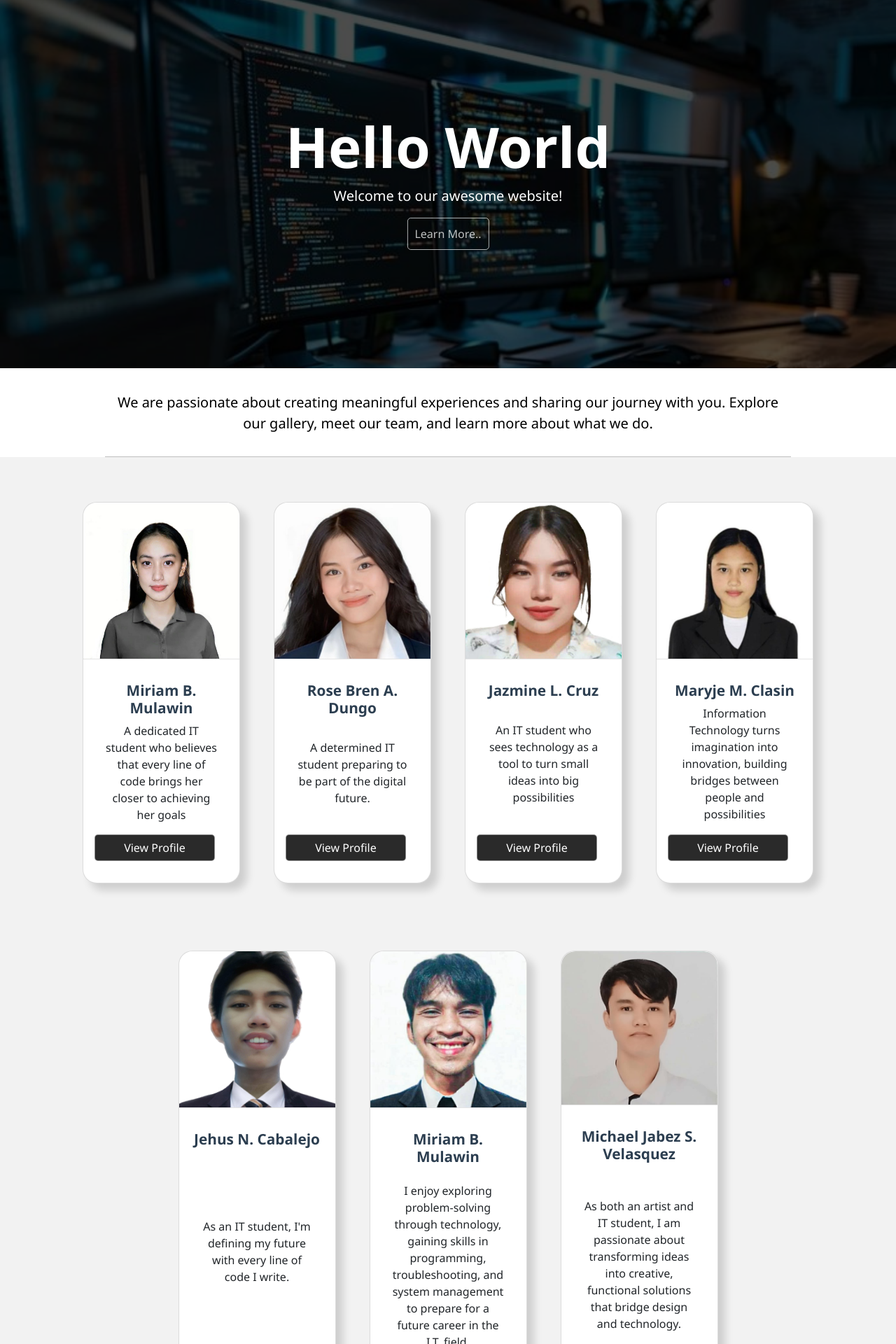
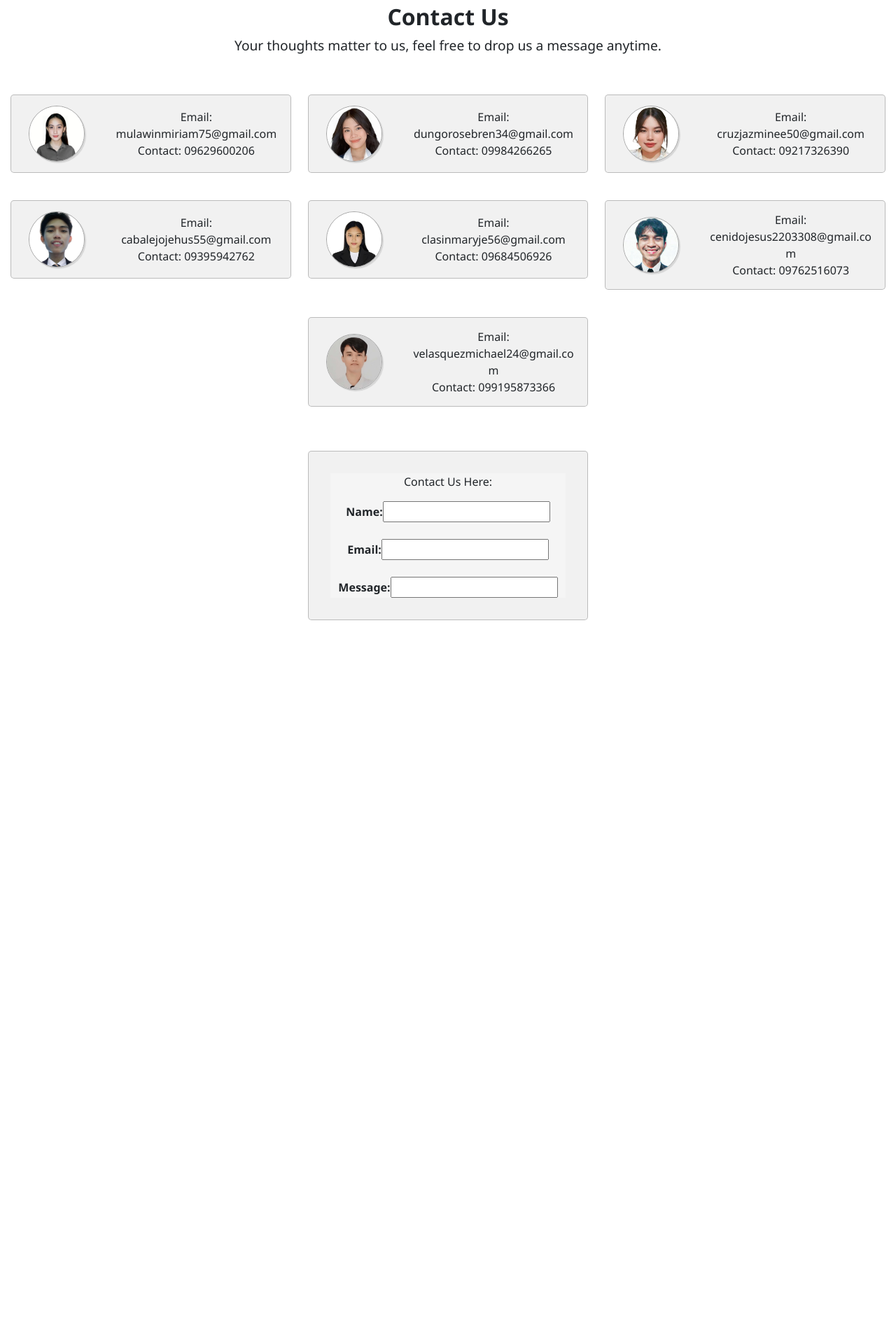
Before and after one commit to miriammulawin/GROUP-PROJECT, a React app: page /contact in a window 1280 px wide. Shown: the part 100-2020 px from the top of the page at 70% size. After the commit the page ends 1034 px from the top, so only its background shows below. Built offline with nearby package versions, Linux system fonts and the light colour scheme; the HTML template or start-up script is replaced by a standard one.

Commit message:
complete version

```diff
--- a/src/About.jsx
+++ b/src/About.jsx
@@ -8,32 +8,39 @@ import jii from "./img/jii.jpg";
 import je from "./img/je.jpg";
 import mj from "./img/mj.jpg";
 import jc from "./img/jc.jpg";
+// import { useNavigate } from "react-router-dom";
+// import Home from "./Home";
 
-function About() {
+
+
+function About () {
+
+  // const navigate = useNavigate();
+
+  // const openNew=()=>{
+  //  navigate("/")
+  // }
+
 return (
   <>
-    <div className="about">
-      <div className="bn text-black text-center ">
-        <br />
-        <p className="lead mt-4 py-3">
+    <div className="about" id="about">
+
+      <div className="bn text-black text-center mt-5">
+        <h2 className="fw-bold mb-2">About Us</h2>
+
+        <p className="lead ">
           We are passionate about creating meaningful experiences and sharing
           our journey with you. Explore our gallery, meet our team, and learn
           more about what we do.
         </p>
-        <hr />
+        <br />
       </div>
 
-      <div className="container px-5 py-5 mt-3">
+      <div className="container px-5 py-3 mt-3 ">
         <div className="row g-5 mb-5 ">
 
-          {/* ETO YUNG MGA CARD
-           GAYAHIN NYO YUNG SAKIN IUPLOAD NYO YUNG 2BY2 IMAGE NYO
-           THEN MAG LAGAY KAYO 1 SENTENCE NG DESCRIPTION NYO OR ANYTHING BASTA RELATED SA COURSE NATIN */}
           <div className="col-md-3 col-sm-6">
             <div className="card">
-
-              {/* dito nmn nyo tatawagin yung image na inimport nyo by calling kung
-              anong name ng image na inimport nyo */}
               <img src={mir} alt="" className="image card-img-top" />
               <div className="card-body text-center mt-3 bdy">
                 <h6>Miriam B. Mulawin</h6>
@@ -41,7 +48,7 @@ return (
                   A dedicated IT student who believes that every line of code
                   brings her closer to achieving her goals
                 </p>
-                <button className="btn">View Profile</button>
+                <button className="btn d-block mx-auto">View Profile</button>
               </div>
             </div>
           </div>
@@ -53,9 +60,10 @@ return (
               <div className="card-body text-center mt-3 bdy">
                 <h6>Rose Bren A. Dungo</h6>
                 <p className="description px-3">
-                 A determined IT student preparing to be part of the digital future.
+                  A determined IT student preparing to be part of the digital
+                  future.
                 </p>
-                <button className="btn">View Profile</button>
+                <button className="btn  d-block mx-auto">View Profile</button>
               </div>
             </div>
           </div>
@@ -67,10 +75,10 @@ return (
               <div className="card-body text-center mt-3 bdy">
                 <h6>Jazmine L. Cruz</h6>
                 <p className="description px-3">
-                 An IT student who sees technology as a tool to
-                 turn small ideas into big possibilities
+                  An IT student who sees technology as a tool to turn small
+                  ideas into big possibilities
                 </p>
-                <button className="btn">View Profile</button>
+                <button className="btn  d-block mx-auto">View Profile</button>
               </div>
             </div>
           </div>
@@ -85,7 +93,7 @@ return (
                   Information Technology turns imagination into innovation,
                   building bridges between people and possibilities
                 </p>
-                <button className="btn">View Profile</button>
+                <button className="btn  d-block mx-auto">View Profile</button>
               </div>
             </div>
           </div>
@@ -99,9 +107,10 @@ return (
               <div className="card-body text-center mt-3 bdy">
                 <h6>Jehus N. Cabalejo</h6>
                 <p className="description px-3">
-                  As an IT student, I'm defining my future with every line of code I write.
+                  As an IT student, I'm defining my future with every line of
+                  code I write.
                 </p>
-                <button className="btn">View Profile</button>
+                <button className="btn  d-block mx-auto">View Profile</button>
               </div>
             </div>
           </div>
@@ -111,13 +120,13 @@ return (
             <div className="card">
               <img src={jc} alt="" className="image card-img-top" />
               <div className="card-body text-center mt-3 bdy ">
-                <h6>Miriam B. Mulawin</h6>
+                <h6>Jesus Cenido</h6>
                 <p className="description px-3 mt-3">
-                  I enjoy exploring problem-solving through technology, gaining
-                  skills in programming, troubleshooting, and system management
-                  to prepare for a future career in the I.T. field.
+                  I enjoy exploring problem-solving through technology and
+                  system management to prepare for a future career in the I.T.
+                  field.
                 </p>
-                <button className="btn">View Profile</button>
+                <button className="btn  d-block mx-auto">View Profile</button>
               </div>
             </div>
           </div>
@@ -129,15 +138,18 @@ return (
               <div className="card-body text-center mt-3 bdy">
                 <h6>Michael Jabez S. Velasquez</h6>
                 <p className="description px-3 mt-3">
-                  As both an artist and IT student, I am passionate about transforming
-                  ideas into creative, functional solutions that bridge design and technology.
+                  As both an artist and IT student, I am passionate about
+                  transforming ideas into creative, functional solutions that
+                  bridge design and technology.
                 </p>
-                <button className="btn">View Profile</button>
+                <button className="btn  d-block mx-auto">View Profile</button>
               </div>
             </div>
           </div>
         </div>
       </div>
+
+  {/* <button className="btn-primary" onClick={handleClick}>click me</button> */}
     </div>
   </>
 );
--- a/src/App.jsx
+++ b/src/App.jsx
@@ -5,13 +5,19 @@ import Home from "./Home.jsx";
 import About from "./About.jsx";
 import Contact from "./Contact.jsx";
 
+
+
 function App() {
   return (
     <>
+
       <Navbar />
-     <Home/>
-     <About/>
-     <Contact/>
+
+      <Routes>
+        <Route path="/" element={<Home />}></Route>
+        <Route path="/contact" element={<Contact />}></Route>
+        <Route path="/about" element={<About />}></Route>
+      </Routes>
     </>
   );
 }
--- a/src/Contact.jsx
+++ b/src/Contact.jsx
@@ -13,104 +13,133 @@ import jc from "./img/jc.jpg";
 function Contact() {
   return (
     <>
-      <div className="section" id="contact">
-        <div className="contact">
+      <div className="contact text-center" id="contact">
+        <h2 className="fw-bold mb-2">Contact Us</h2>
         <p className="ctitle text-center ">
           Your thoughts matter to us, feel free to drop us a message anytime.{" "}
         </p>
+        <br />
         <div />
 
         <div className="id-container">
           <div className="row">
-              <div className="col-md-4">
+            <div className="col-md-4 mb-4">
               <div className="contact-card">
                 {/* dito nmn nyo tatawagin yung image na inimport nyo by calling kung
                   anong name ng image na inimport nyo */}
                 <img src={mir} alt="" />
                 <div className="info">
-                    <p>Email: mulawinmiriam75@gmail.com <br></br>
-                    Contact: 09629600206</p>
+                  <p>
+                    Email: mulawinmiriam75@gmail.com <br></br>
+                    Contact: 09629600206
+                  </p>
+                </div>
+              </div>
+            </div>
+
+            <div className="col-md-4 mb-4">
+              <div className="contact-card">
+                <img src={rose} alt="" />
+                <div className="info">
+                  <p>
+                    Email: dungorosebren34@gmail.com <br></br>
+                    Contact: 09984266265
+                  </p>
+                </div>
+              </div>
+            </div>
+
+            <div className="col-md-4 mb-4">
+              <div className="contact-card">
+                <img src={jaz} alt="" />
+                <div className="info">
+                  <p>
+                    Email: cruzjazminee50@gmail.com <br></br>
+                    Contact: 09217326390
+                  </p>
+                </div>
+              </div>
+            </div>
+          </div>
+        </div>
+
+        <div className="id-container">
+          <div className="row">
+            <div className="col-md-4 mb-4">
+              <div className="contact-card">
+                <img src={jii} alt="" />
+                <div className="info">
+                  <p>
+                    Email: cabalejojehus55@gmail.com <br></br>
+                    Contact: 09395942762
+                  </p>
                 </div>
               </div>
             </div>
 
             <div className="col-md-4">
-                <div className="contact-card">
-                  <img src={rose} alt="" />
+              <div className="contact-card mb-4">
+                <img src={je} alt="" />
                 <div className="info">
-                    <p>Email: dungorosebren34@gmail.com <br></br>
-                    Contact: 09984266265</p>
+                  <p>
+                    Email: clasinmaryje56@gmail.com <br></br>
+                    Contact: 09684506926
+                  </p>
                 </div>
               </div>
             </div>
 
             <div className="col-md-4">
-                <div className="contact-card">
-                  <img src={jaz} alt="" />
+              <div className="contact-card mb-4">
+                <img src={jc} alt="" />
                 <div className="info">
-                    <p>Email: cruzjazminee50@gmail.com <br></br>
-                    Contact: 09217326390</p>
+                  <p>
+                    Email: cenidojesus2203308@gmail.com <br></br>
+                    Contact: 09762516073
+                  </p>
                 </div>
               </div>
             </div>
-
-            </div>
-          </div>
-
-          <div className="id-container">
-            <div className="row">
-
-              <div className="col-md-4">
-                <div className="contact-card">
-                  <img src={jii} alt="" />
-                  <div className="info">
-                    <p>Email: cabalejojehus55@gmail.com <br></br>
-                    Contact: 09395942762</p>
-                  </div>
-                </div>
-              </div>
-
-              <div className="col-md-4">
-                <div className="contact-card">
-                  <img src={je} alt="" />
-                  <div className="info">
-                    <p>Email: clasinmaryje56@gmail.com <br></br>
-                    Contact: 09684506926</p>
-                  </div>
-                </div>
-              </div>
-
-              <div className="col-md-4">
-                <div className="contact-card">
-                  <img src={jc} alt="" />
-                  <div className="info">
-                    <p>Email: cenidojesus2203308@gmail.com <br></br>
-                    Contact: 09762516073</p>
-                  </div>
-                </div>
-              </div>
-
           </div>
         </div>
 
         <div className="id-container">
           <div className="row justify-content-center">
-
             <div className="col-md-4">
-                <div className="contact-card">
+              <div className="contact-card mb-4">
                 <img src={mj} alt="" />
                 <div className="info">
-                    <p>Email: velasquezmichaeljabez24@gmail.com <br></br>
-                    Contact: 099195873366</p>
+                  <p>
+                    Email: velasquezmichael24@gmail.com <br></br>
+                    Contact: 099195873366
+                  </p>
                 </div>
-                </div>
-              </div>
-
               </div>
             </div>
           </div>
           <br />
         </div>
+
+        <div className="id-container">
+          <div className="row justify-content-center">
+            <div className="col-md-4">
+              <div className="contact-card mb-4">
+                <div className="contactSection">
+                  <p>Contact Us Here:</p>
+                  <label htmlFor="">Name: </label>
+                  <input type="text" /> <br /> <br />
+                  <label htmlFor="">Email: </label>
+                  <input type="text" />
+                  <br /> <br />
+                  <label htmlFor="">Message: </label>
+                  <input type="text" />
+                </div>
+              </div>
+            </div>
+          </div>
+          <br />
+        </div>
+      </div>
     </>
   );
 }
--- a/src/index.css
+++ b/src/index.css
@@ -1,5 +1,5 @@
 body {
-  background-color: #f2f2f2;
+
   /* background-color: #c9c9c923; */
   font-family: "Segoe UI", sans-serif;
   overflow-x: hidden;
@@ -8,6 +8,11 @@ body {
 nav {
   background-color: #ffffff;
   border-bottom: 1px solid rgba(0, 0, 0, 0.315);
+
+}
+
+.routing{
+  margin-top: 100px;
 }
 
 .navigation a {
@@ -24,7 +29,7 @@ nav {
 
 .bn {
   background-color: white;
-  margin-top: -30px;
+  margin-top: 100px;
   padding: 0 150px 0 150px;
 }
 
@@ -67,10 +72,18 @@ nav {
   color: #2c3e50;
 }
 
+.offer-section{
+  border-bottom: 1px solid #00000023;
+}
+
 .image {
   border-radius: 20px 20px 0 0;
   border-bottom: 1px solid rgba(0, 0, 0, 0.1);
   transition: opacity 0.3s ease;
+}
+
+.about{
+  margin-top: 100px;
 }
 .card {
   height: 100%;
@@ -103,6 +116,7 @@ nav {
   border: 1px solid rgba(185, 185, 185, 0.674);
   width: 90%;
   margin-bottom: 15px;
+
 }
 
 .btn:hover {
@@ -111,45 +125,74 @@ nav {
 }
 
 .contact {
-  border-top: 1px solid rgb(168, 168, 168);
+
   padding-top: 35px;
   background-color: #ffffff;
 }
 
+.contact{
+  margin-top: 70px;
+}
 .ctitle {
-  font-size: 1.5rem;
-  font-weight: 700;
+  font-size: 1.2rem;
+  font-weight: 400;
 }
 .id-container {
+    overflow: hidden;
   background-color: #ffffff;
   padding: 15px 15px 0 15px;
 }
 
 .contact-card {
-  border: 1px solid rgba(0, 0, 0, 0.371);
+  border: 1px solid rgba(0, 0, 0, 0.223);
   display: flex;
-  padding: 25px;
+  align-items: center;
+  padding: 15px;
   border-radius: 5px;
   background-color: rgb(241, 241, 241);
   transition: transform 0.4s ease, box-shadow 0.4s ease;
+  max-width: 100%;
+  box-sizing: border-box;
+
 }
 
 .contact-card img {
   width: 80px;
+  height: 80px;
+  margin-left: 10px;
   border-radius: 50%;
   border: 1px solid rgba(0, 0, 0, 0.323);
   box-shadow: 2px 2px 1px rgba(0, 0, 0, 0.115);
+  margin-right: 40px;
 }
 
-.info {
-  margin: 20px 20px 0 40px;
+.contact-card .info {
+  flex: 1;
+  overflow: hidden;
 }
 
-.h {
-  border-top: 1px solid rgba(0, 0, 0, 0.323);
+.contact-card .info p {
+  margin: 0;
+  white-space: normal;
+  word-break: break-word;
 }
+
 
 .contact-card:hover {
   background-color: #f5f5f5;
   transform: scale(1.04);
 }
+
+
+.contactSection{
+  background-color: #f5f5f5;
+  width: 75vw;
+  margin: 1rem;
+}
+
+label {
+  font-weight: bolder;
+}
+.message {
+  height: 1rem;
+}
--- a/src/main.jsx
+++ b/src/main.jsx
@@ -3,7 +3,6 @@ import { createRoot } from 'react-dom/client'
 import { BrowserRouter } from 'react-router-dom';
 import "bootstrap/dist/css/bootstrap.min.css";
 import "bootstrap/dist/js/bootstrap.bundle.min.js";
-
 import './index.css'
 import App from './App.jsx'
 
```
Also changed, not shown: src/Home.jsx (+59 -2 lines), src/Navbar.jsx (+10 -18 lines). Lines whose indentation alone changed are shown as unchanged.
